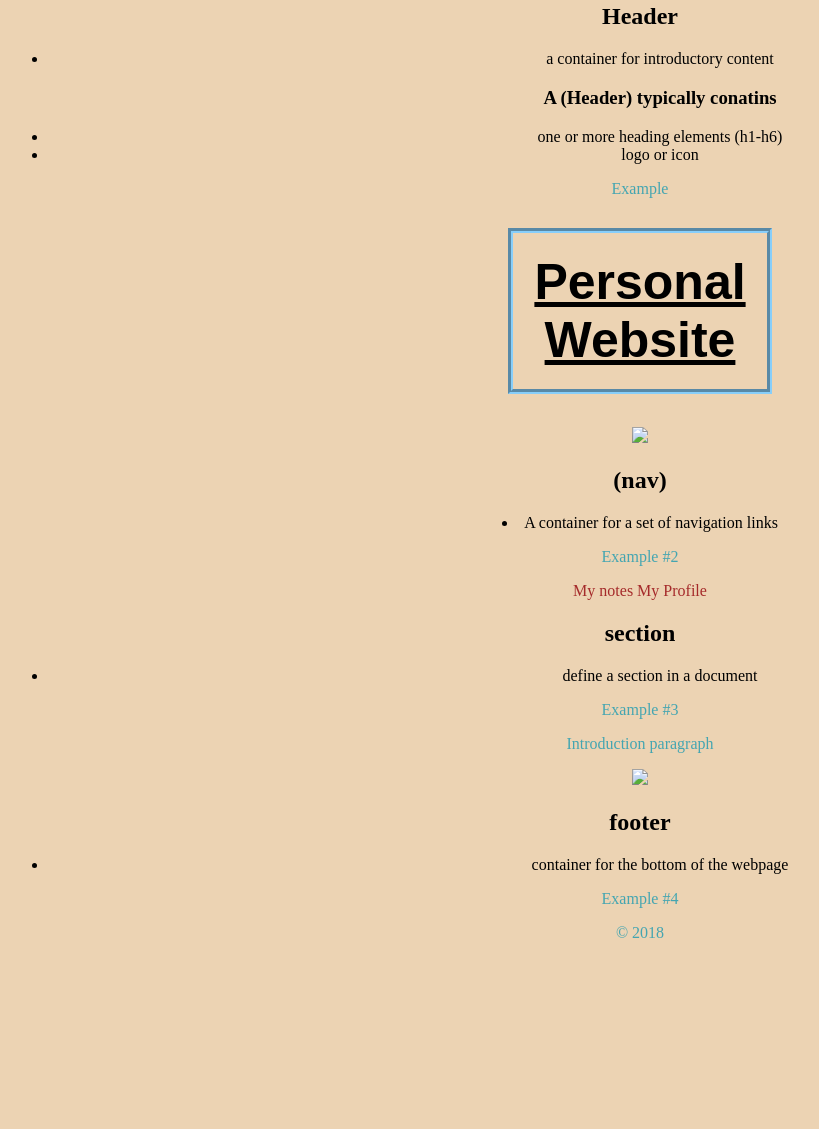
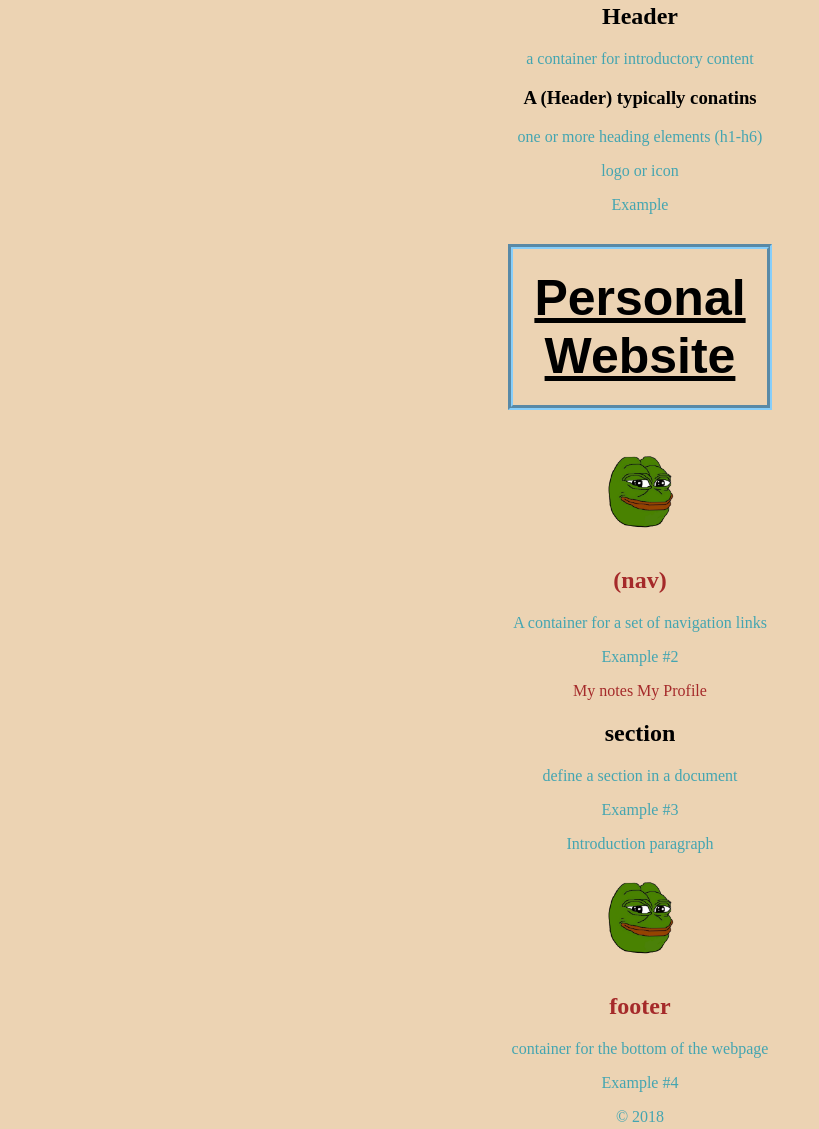
Before and after one commit to Junishere/junishere.github.io, a plain HTML site: page notes/html/htmlNotes5.html in a window 1280 px wide. Shown: the part 206-1335 px from the top of the page, without its empty margins (0-819 px from the left). Before the commit the page ends 1164 px from the top, so only its background shows below. Drawn offline with Linux system fonts and the light colour scheme.

Commit message:
jvvjhjvh

```diff
--- a/notes/html/htmlNotes5.html
+++ b/notes/html/htmlNotes5.html
@@ -8,36 +8,38 @@
         <h1>Notes 5</h1>
         <a href="../../notes/notes.html">Go Back</a>
         <h2>Header</h2>
-        <ul>
-            <li>a container for introductory content</li>
+
+            <p>a container for introductory content</p>
             <h3>A (Header) typically  conatins</h3>
-            <li>one or more heading elements (h1-h6)</li>
-            <li>logo or icon</li>
-        </ul>
+            <p>one or more heading elements (h1-h6)</p>
+            <p>logo or icon</p>
+
         <p>Example</p>
         <h1>Personal Website</h1>
-        <img src="../notes.html">
+        <a href="../notes.html">
+        <img src="../../images/frog meme_v2.png" height="100">
         <h2>(nav)</h2>
-        <li>A container for a set of navigation links</li>
+        <p>A container for a set of navigation links</p>
         </header>
         <p>Example #2</p>
         <nav>
             <a href="../notes.html">My notes</a>
-            <a href="profile.html">My Profile</a>
+            <a href="../../profile.html">My Profile</a>
         </nav>
         <h2>section</h2>
-        <ul>
-            <li>define a section in a document</li>
-        </ul>
+
+            <p>define a section in a document</p>
+
         <p>Example #3</p>
         <nav>
             <p>Introduction paragraph</p>
-            <img src="../html/profile">
+            <a href="../../profile.html">
+            <img src="../../images/frog meme_v2.png" height="100">
         </nav>
         <h2>footer</h2>
-        <ul>
-            <li>container for the bottom of the webpage</li>
-        </ul>
+
+            <p>container for the bottom of the webpage</p>
+
         <p>Example #4</p>
         <footer>
             <p>&copy; 2018</p>
```
Also changed, not shown: notes/html/htmlNote3.html (+14 -14 lines), notes/html/htmlNotes4.html (+8 -8 lines).
